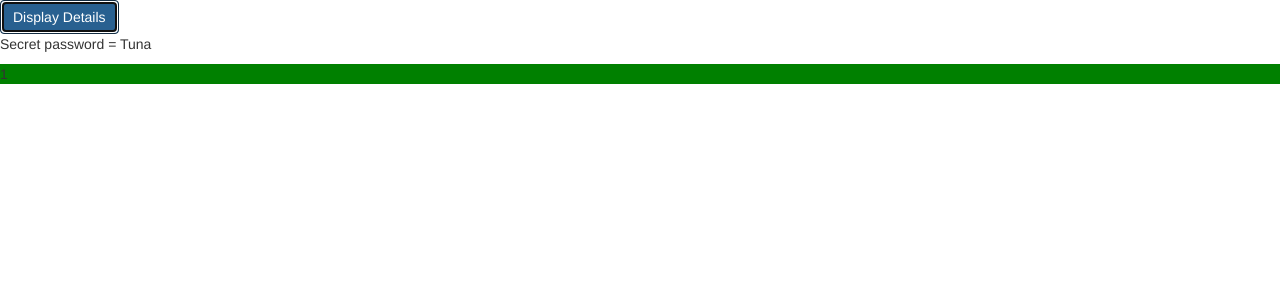
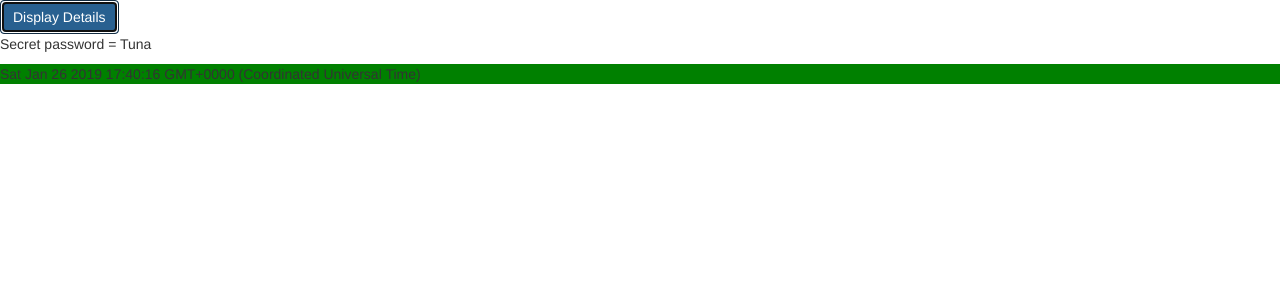
Before and after one commit to AkhilRao52/Angular, an Angular app: page / in a window 1280 px wide. Both pictures are taken after a click on the button "Display Details". Shown: the top 300 px of the page. Built offline with nearby package versions, Linux system fonts and the light colour scheme.

Commit message:
getting the index when using ngFor

```diff
--- a/src/app/servers/servers.component.html
+++ b/src/app/servers/servers.component.html
@@ -18,7 +18,7 @@
 
   <button class = "btn btn-primary" (click) = "onDisplayClick()"> Display Details </button>
   <p *ngIf="displayP"> Secret password = Tuna </p>
-  <div *ngFor="let log of logs"
-       [ngStyle]="{backgroundColor: log>5? 'blue' : 'green'}"
-       [ngClass]="{whiteText: log>5}"
+  <div *ngFor="let log of logs ; let i = index"
+       [ngStyle]="{backgroundColor: i>4? 'blue' : 'green'}"
+       [ngClass]="{whiteText: i>4}"
   >  {{log}} </div>
--- a/src/app/servers/servers.component.ts
+++ b/src/app/servers/servers.component.ts
@@ -36,6 +36,7 @@ export class ServersComponent {
 
   onDisplayClick(){
     this.displayP = !this.displayP;
-    this.logs.push(this.logs.length + 1);
+    // this.logs.push(this.logs.length + 1);
+    this.logs.push(new Date());
   }
 }
```
